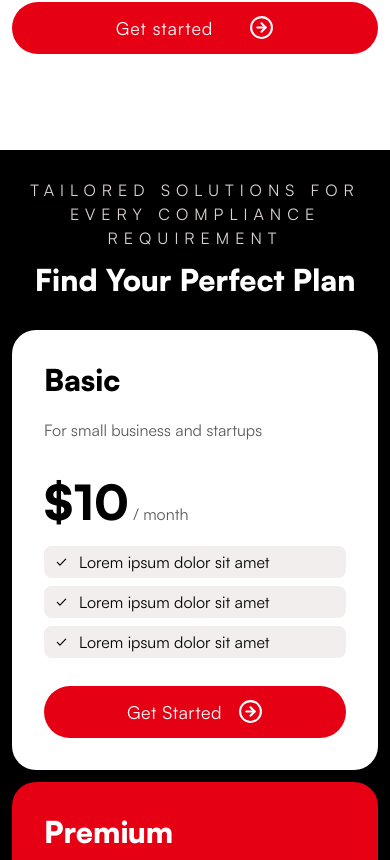
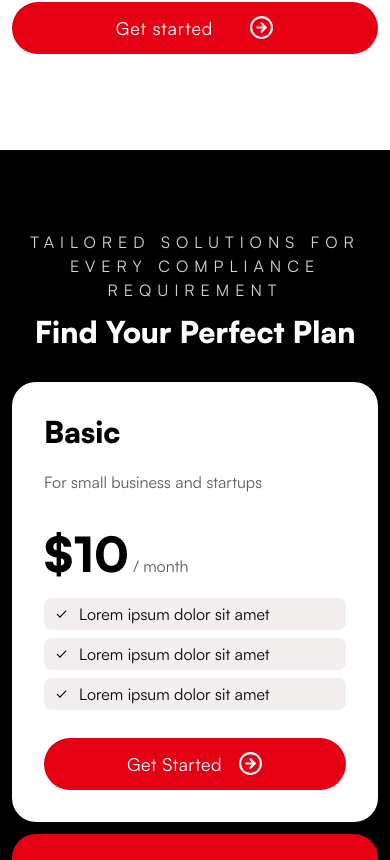
Before and after one commit to al1yew/cookies_app_submission, a Next.js app: page / in a window 390 px wide. Shown: the part 3946-4806 px from the top of the page. Built offline with nearby package versions, Linux system fonts and the light colour scheme.

Commit message:
Mar 4, 2024, 11:49 PM

```diff
--- a/components/shared/PricingPlans.tsx
+++ b/components/shared/PricingPlans.tsx
@@ -8,7 +8,7 @@ const PricingPlans = ({ isHomePage }: { isHomePage?: boolean }) => {
   return (
     <section className="w-full relative mt-24 lg:mb-24">
       <div className="max-w-[1320px] mx-auto px-0 lg:px-10 xl:px-15">
-        <div className="bg-black w-full lg:h-[550px] lg:w-11/12 lg:max-w-[1000px] lg:rounded-3xl p-3 py-7 pb-3 lg:p-10 mx-auto relative ">
+        <div className="bg-black w-full lg:h-[550px] lg:w-11/12 lg:max-w-[1000px] lg:rounded-3xl p-3 pt-20 pb-3 lg:p-10 mx-auto relative ">
           <h2 className="font-normal text-md text-[#DBD1D1] text-center tracking-8 uppercase">
             Tailored solutions for every compliance requirement
           </h2>
```
